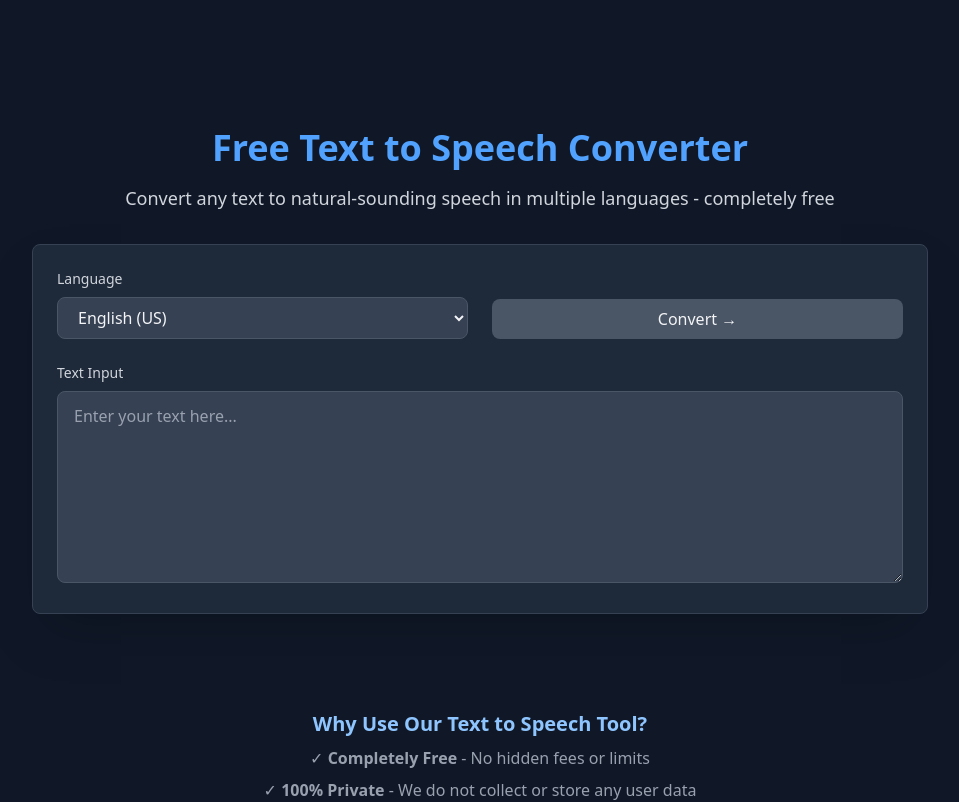
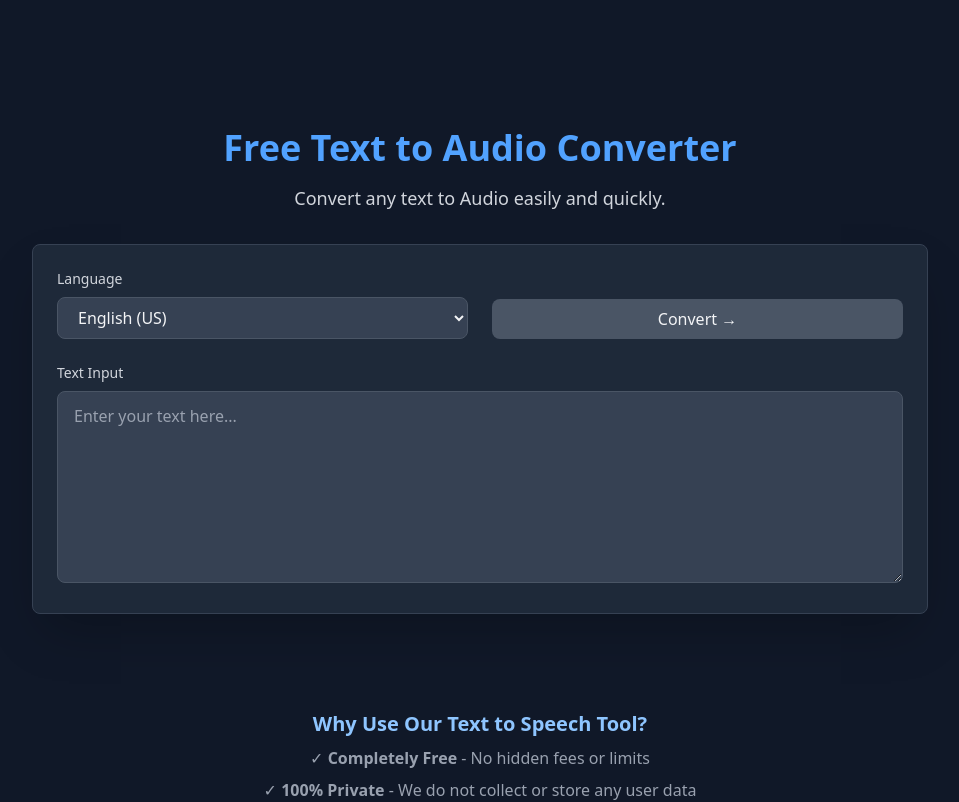
Before and after one commit to yours7himanshu/Text-to-Audio, a Next.js app: page / in a window 1280 px wide. Shown: the top 802 px of the page, without its empty margins (160-1119 px from the left). Built offline with nearby package versions, Linux system fonts and the light colour scheme.

Commit message:
google adsense

```diff
--- a/app/page.tsx
+++ b/app/page.tsx
@@ -68,10 +68,10 @@ const Home = () => {
       <div className="w-full max-w-4xl mx-auto mt-24  ">
         <header>
           <h1 className="text-3xl md:text-4xl font-bold text-blue-400 mb-4 text-center">
-            Free Text to Speech Converter
+            Free Text to Audio Converter
           </h1>
-          <p className="text-lg text-center mb-8 text-gray-300">
-            Convert any text to natural-sounding speech in multiple languages - completely free
+          <p className="text-lg max-md:text-sm text-center mb-8 text-gray-300">
+            Convert any text to Audio easily and quickly.
           </p>
         </header>
 
```
